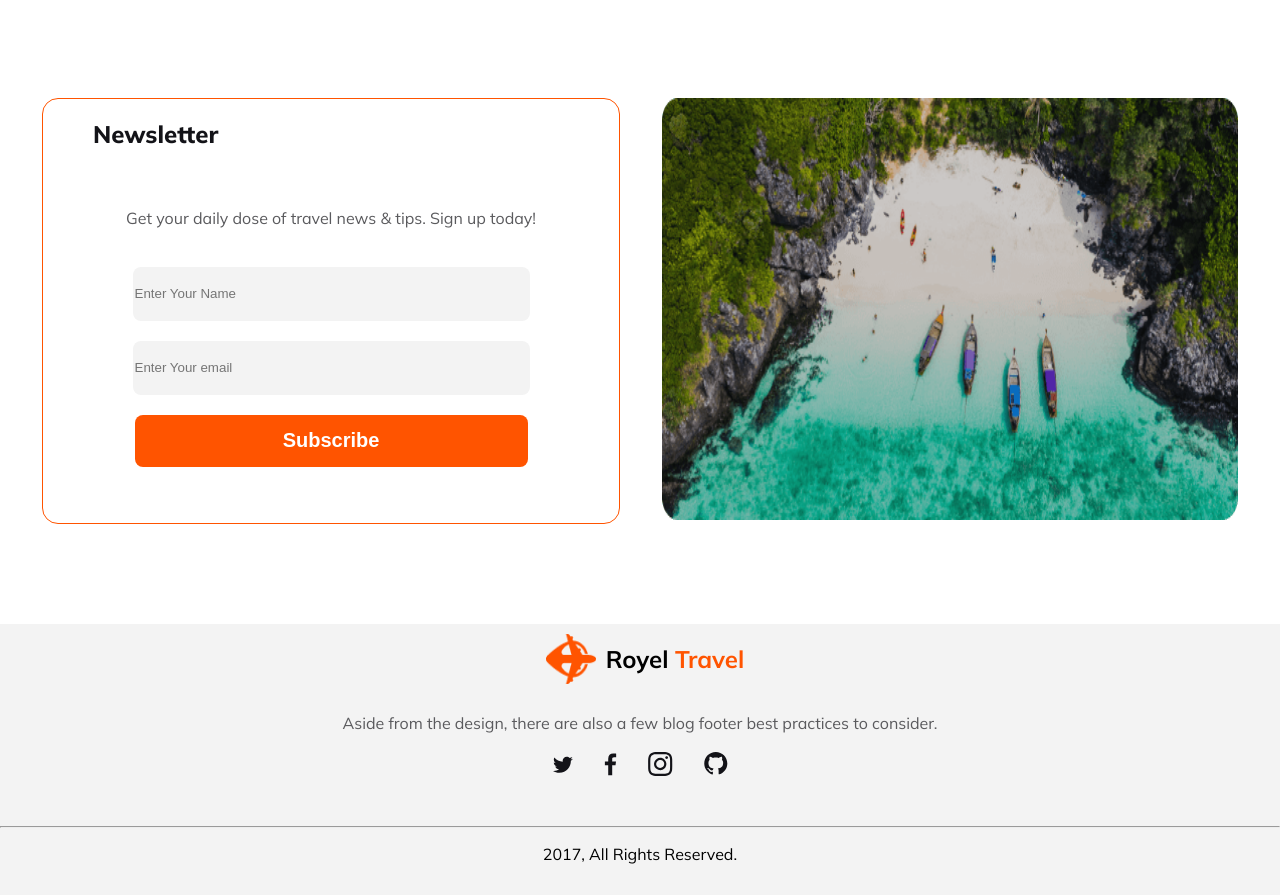
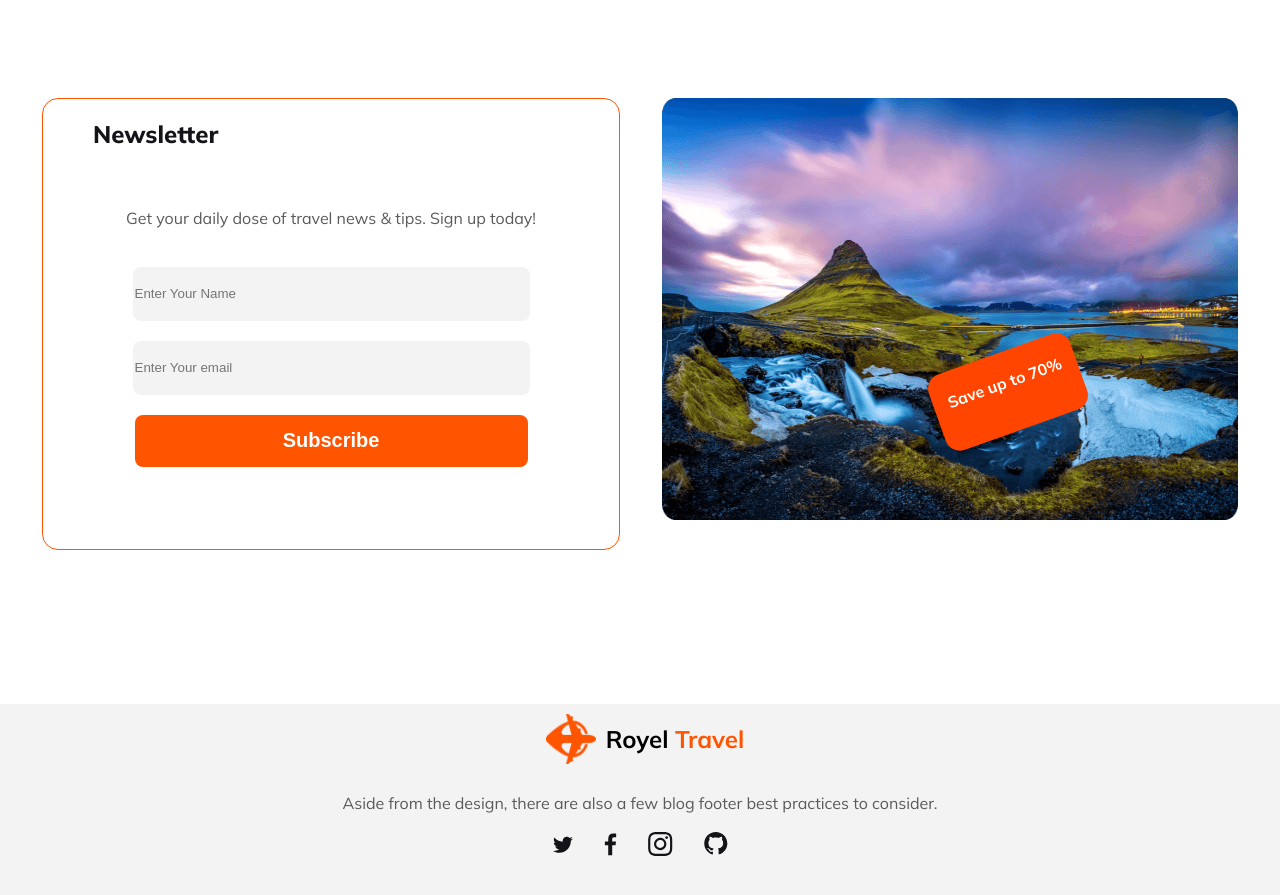
Before and after one commit to Anamul029/B9A2-Hero-Travel-Website__Assignment-2, a plain HTML site: page index.html in a window 1280 px wide. Shown: the part 4144-5039 px from the top of the page. Drawn offline with Linux system fonts and the light colour scheme.

Commit message:
finish all style

```diff
--- a/index.html
+++ b/index.html
@@ -630,7 +630,7 @@
     </section>
 
     <section class="main-3">
-      <div class="information">
+      <div style="height: 450px;" class="information">
         <h2 class="main-3-tittle">Newsletter</h2>
         <p class="main-3-para">Get your daily dose of travel news & tips. Sign up today!</p>
         <input type="text" placeholder="Enter Your Name">
@@ -638,7 +638,10 @@
         <button id="btn">Subscribe</button>
       </div>
       <div class="main-3-image">
-        <img src="Images/Rectangle 8.png" alt="">
+        <img src="Images/Rectangle 8 (1).png" alt="">
+        <div style="width: 150px; height: 80px; background-color: orangered; color: white;border-radius: 15px;transform: rotate(-19.628deg);position: relative;left:47%;bottom: 34%;">
+          <h4 style=" width: 80%;margin:auto;position: relative;top:20px">Save up to 70%</h3>
+        </div>
       </div>
     </section>
 
```
